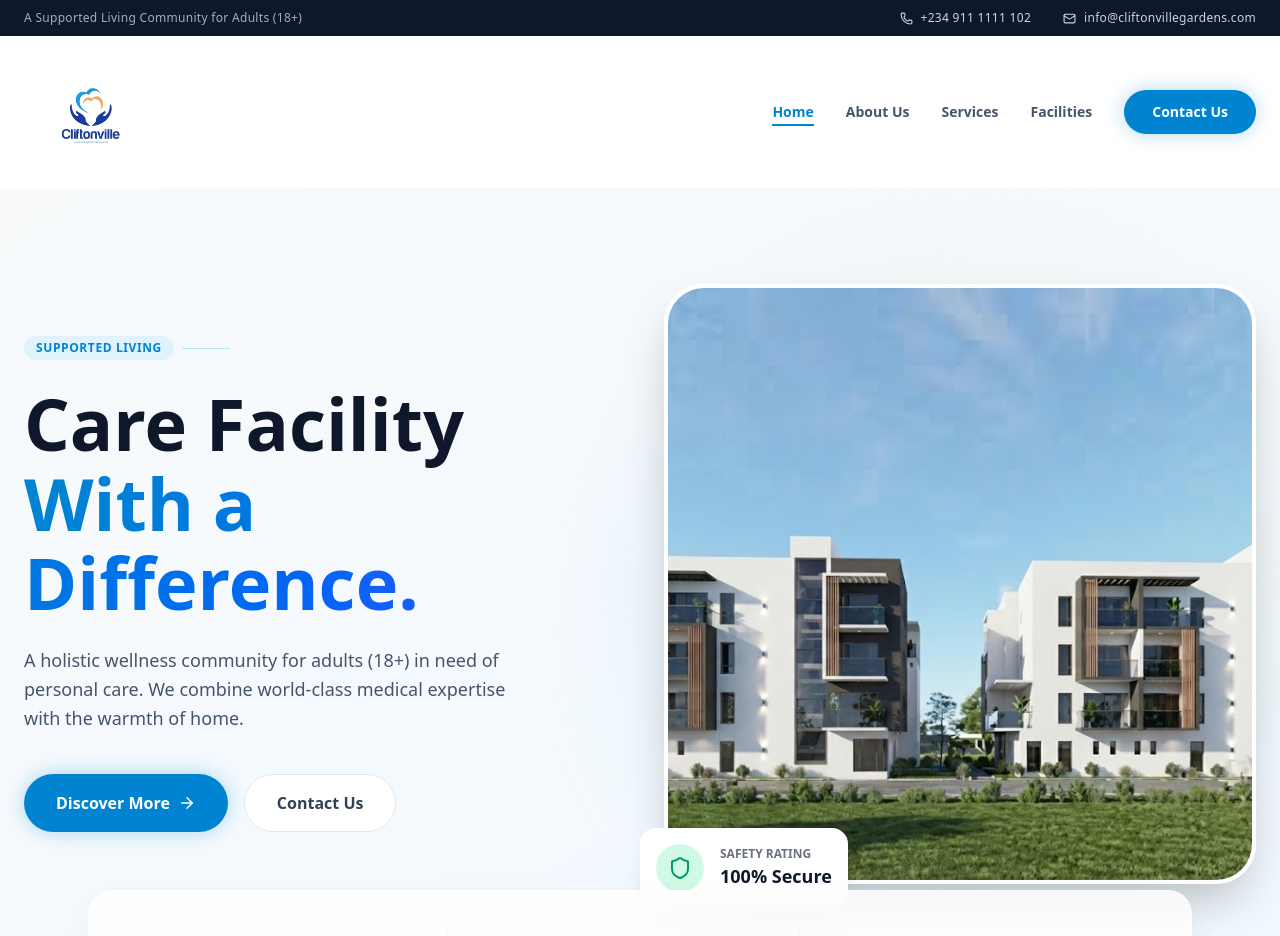
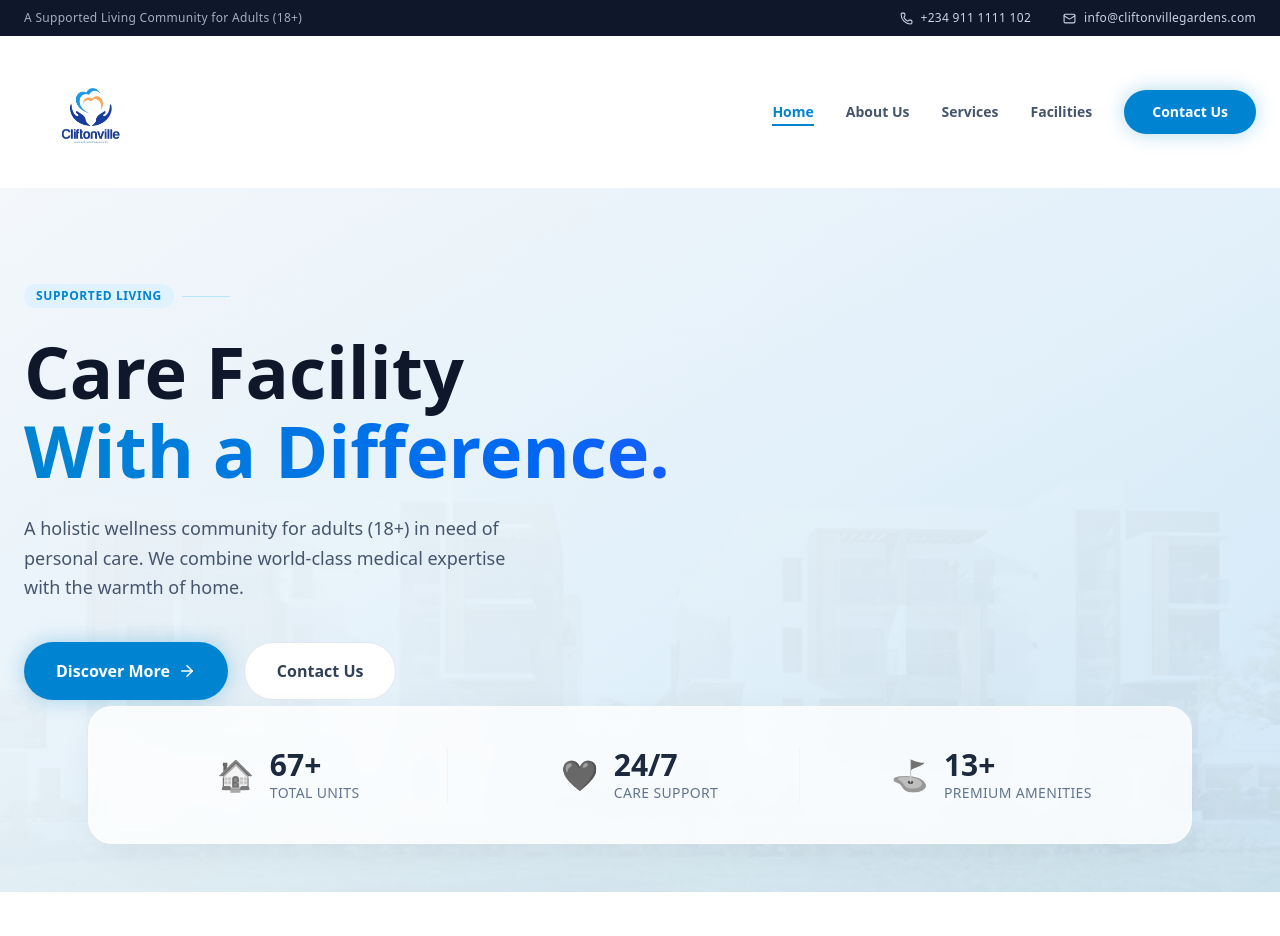
Before and after one commit to Chidi09/Clifton-ville-website, a React (Vite) app: page / in a window 1280 px wide. Shown: the top 936 px of the page. Built offline with nearby package versions, Linux system fonts and the light colour scheme.

Commit message:
Make hero image full-bleed with sky tint
Replace the postcard-style hero image with a full-section background image and a soft sky-blue overlay for a cleaner, more immersive hero.

```diff
--- a/src/pages/Home.jsx
+++ b/src/pages/Home.jsx
@@ -18,15 +18,25 @@ const Home = () => {
           Strategy: Clean typography on left, large emotive imagery on right.
           Stats are separated into a floating bar below.
       */}
-      <section className="relative pt-12 pb-32 lg:pt-24 lg:pb-48 bg-gradient-to-br from-slate-50 to-sky-50">
-        <div className="max-w-7xl mx-auto px-6 grid lg:grid-cols-2 gap-12 items-center">
+      <section className="relative pt-12 pb-32 lg:pt-24 lg:pb-48 overflow-hidden">
+        {/* Full-bleed hero background image with sky tint */}
+        <div className="absolute inset-0">
+          <img
+            src={heroImage}
+            alt=""
+            className="w-full h-full object-cover opacity-25"
+          />
+          <div className="absolute inset-0 bg-sky-700/30 mix-blend-multiply" />
+          <div className="absolute inset-0 bg-gradient-to-br from-slate-50/95 via-sky-50/85 to-sky-100/70" />
+        </div>
 
+        <div className="relative z-10 max-w-7xl mx-auto px-6">
           {/* Left Content */}
           <motion.div
-            initial={{ opacity: 0, x: -50 }}
-            animate={{ opacity: 1, x: 0 }}
+            initial={{ opacity: 0, y: 16 }}
+            animate={{ opacity: 1, y: 0 }}
             transition={{ duration: 0.8, ease: "easeOut" }}
-            className="z-10"
+            className="max-w-3xl"
           >
             <div className="flex items-center gap-2 mb-6">
               <span className="px-3 py-1 rounded-full bg-sky-100 text-sky-600 text-xs font-bold uppercase tracking-wider">
@@ -55,35 +65,6 @@ const Home = () => {
                 Contact Us
               </Link>
             </div>
-          </motion.div>
-
-          {/* Right Image - Modern Shape */}
-          <motion.div
-            initial={{ opacity: 0, scale: 0.9 }}
-            animate={{ opacity: 1, scale: 1 }}
-            transition={{ duration: 0.8, delay: 0.2 }}
-            className="relative lg:h-[600px]"
-          >
-             {/* Decorative blob behind */}
-             <div className="absolute top-0 right-0 w-full h-full bg-gradient-to-tr from-sky-200 to-orange-100 rounded-full blur-3xl opacity-50 animate-pulse"></div>
-
-             {/* Main Image - Cliftonville Building */}
-             <img
-               src={heroImage}
-               alt="Cliftonville Gardens Facility"
-               className="relative z-10 w-full h-full object-cover rounded-[2.5rem] shadow-2xl border-4 border-white"
-             />
-
-             {/* Floating Badge */}
-             <div className="absolute -bottom-6 -left-6 z-20 bg-white p-4 rounded-2xl shadow-xl flex items-center gap-4">
-                <div className="bg-emerald-100 p-3 rounded-full text-emerald-600">
-                  <Shield size={24} />
-                </div>
-                <div>
-                  <p className="text-xs text-gray-500 font-bold uppercase">Safety Rating</p>
-                  <p className="text-slate-900 font-bold text-lg">100% Secure</p>
-                </div>
-             </div>
           </motion.div>
         </div>
 
```
